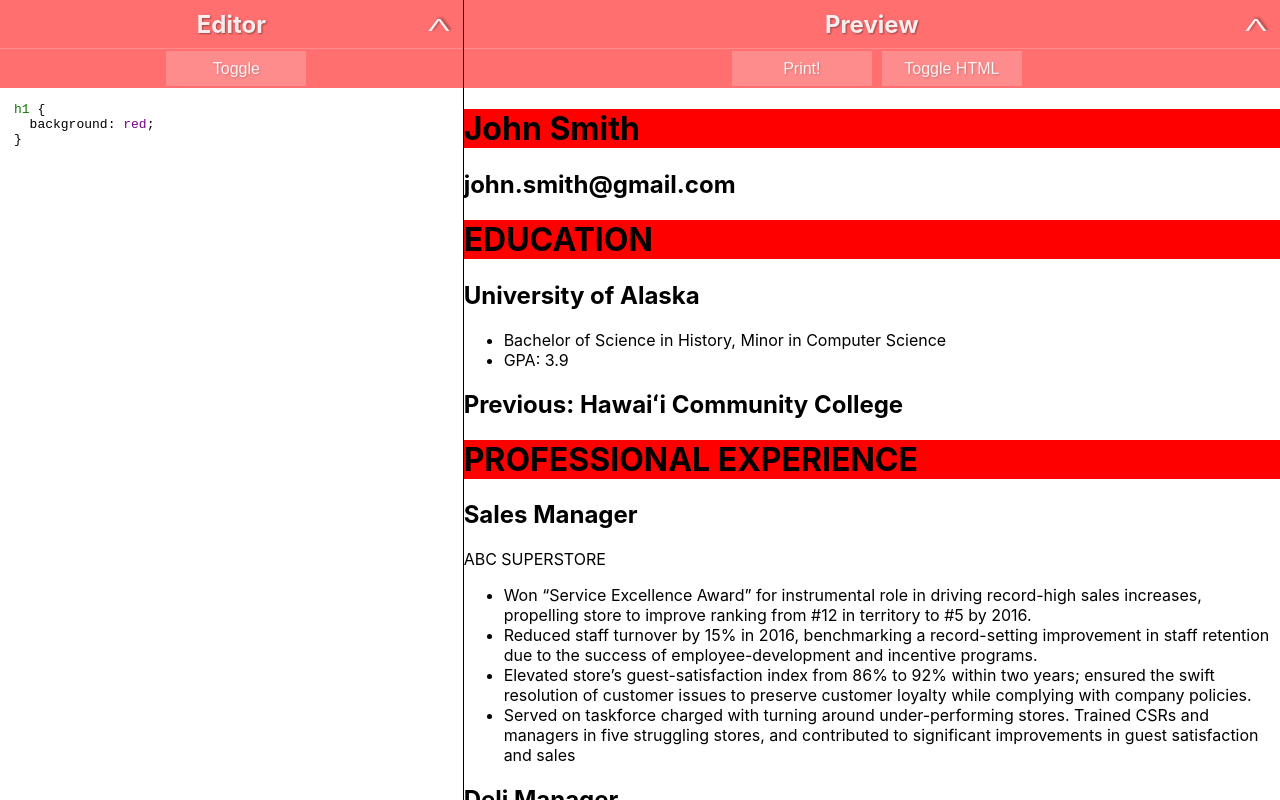
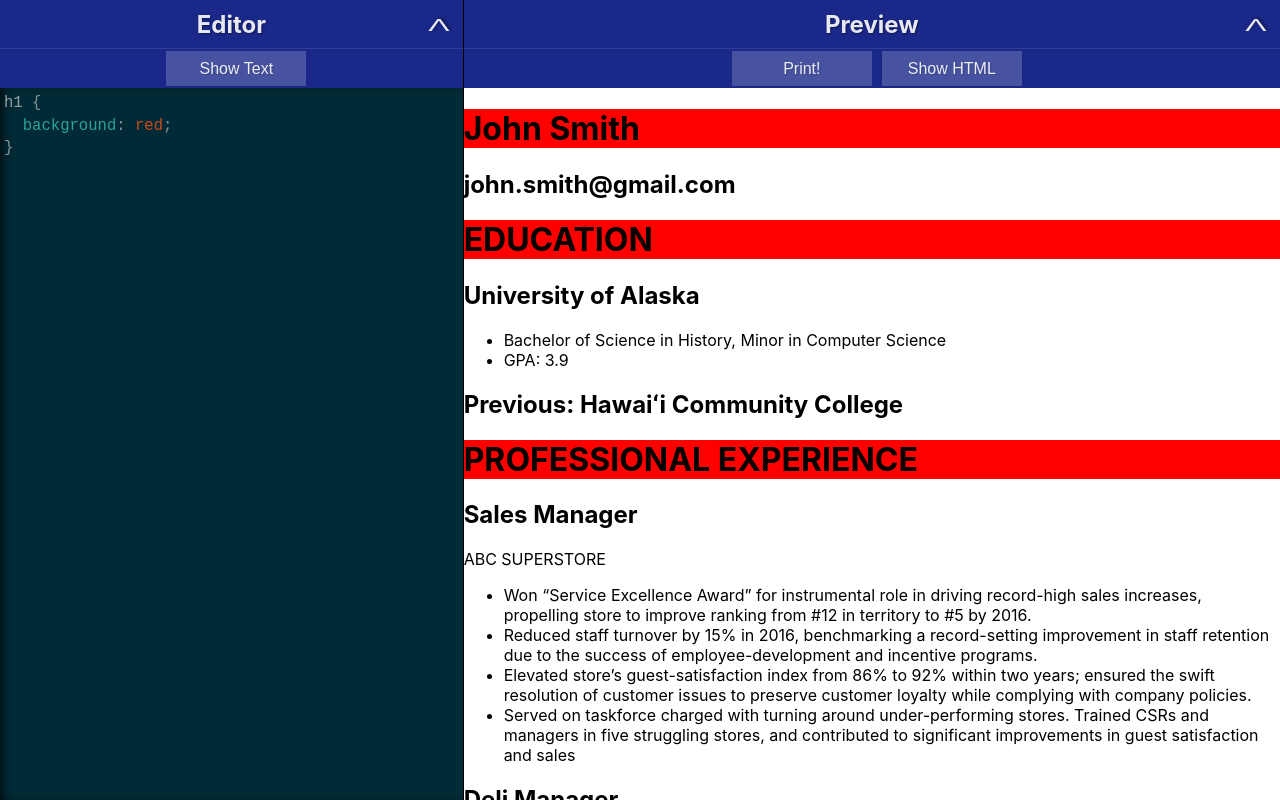
Before and after one commit to gainhad/org-to-resume, a React (Create React App) app: page / in a window 1280 px wide. Built offline with nearby package versions, Linux system fonts and the light colour scheme.

Commit message:
Updated editor styling

```diff
--- a/src/App.scss
+++ b/src/App.scss
@@ -26,6 +26,22 @@ h2 {
 }
 
 .react-codemirror2 {
+  flex: 1 1 auto;
+  margin-top: 0;
+  position: relative;
+}
+
+.CodeMirror {
+  position: absolute;
+  top: 0;
+  bottom: 0;
+  left: 0;
+  right: 0;
+  height: 100%;
+  font-size: 1.2em;
+}
+/*
+.react-codemirror2 {
   height: 100%;
   width: 100%;
   overflow: visible;
@@ -44,9 +60,10 @@ h2 {
   margin: 0;
   padding: 0;
 }
+*/
 
 .title-bar {
-  background: rgba(255, 96, 96, 0.9);
+  background: rgba(0, 17, 125, 0.9);
   display: grid;
   grid-template-rows: 3em min-content;
   grid-template-columns: 3em 1fr 3em;
@@ -56,6 +73,7 @@ h2 {
   left: 0;
   position: sticky;
   z-index: 5;
+  overflow: hidden;
   h2 {
     margin: 0;
     grid-column-start: 2;
@@ -71,11 +89,11 @@ h2 {
   justify-content: center;
   padding: 0 30% 0 30%;
   height: 2.5em;
-  overflow: hidden;
-  border-top: 1px solid rgba(255, 255, 255, 0.2);
+  border-top: 1px solid rgba(255, 255, 255, 0.1);
   transition: 0.2s;
   button {
     background: rgba(255, 255, 255, 0.2);
+    overflow: hidden;
     outline: none;
     border: none;
     width: 140px;
@@ -101,6 +119,7 @@ h2 {
   color: $fg-white;
   font-size: 1em;
   border: none;
+  outline: none;
   transition: 0.2s;
   &:hover {
     background: rgba(255, 255, 255, 0.3);
@@ -119,6 +138,8 @@ h2 {
 
 .title-bar > .hidden {
   height: 0;
+  border-top: none;
+  overflow: hidden;
 }
 
 .title {
--- a/src/components/editor.js
+++ b/src/components/editor.js
@@ -1,7 +1,7 @@
 import React from "react";
 import { Controlled as CodeMirror } from "react-codemirror2";
 import "codemirror/lib/codemirror.css";
-import "codemirror/theme/material.css";
+import "codemirror/theme/solarized.css";
 import "codemirror/mode/css/css.js";
 import TitleBar from "./titleBar";
 
@@ -21,28 +21,31 @@ class Editor extends React.Component {
   }
 
   render() {
+    const mode = this.state.showText ? "text" : "css";
     let value;
     let onChange;
-    let mode;
-    if (this.state.showText) {
+    if (mode === "text") {
       onChange = this.props.textChange;
       value = this.props.text;
-      mode = "";
     } else {
       onChange = this.props.cssChange;
       value = this.props.css;
-      mode = "css";
     }
     return (
       <div id="edit-pane" className="pane">
         <TitleBar title="Editor">
-          <button onClick={this.toggleDisplay}>Toggle</button>
+          <button onClick={this.toggleDisplay}>
+            Show {this.state.showText ? "CSS" : "Text"}
+          </button>
         </TitleBar>
         <CodeMirror
           id="editor"
           options={{
-            mode: "css"
+            mode: mode,
+            lineWrapping: true,
+            theme: "solarized dark"
           }}
+          className="codeEditor"
           value={value}
           onBeforeChange={(editor, data, value) => {
             onChange(value);
--- a/src/components/previewer.js
+++ b/src/components/previewer.js
@@ -49,7 +49,7 @@ class Previewer extends React.Component {
               content={() => this.componentRef}
             />
             <button className="toggle" onClick={this.onClick}>
-              Toggle HTML
+              Show {this.state.renderHTML ? "HTML" : "Preview"}
             </button>
           </TitleBar>
           {preview}
```
